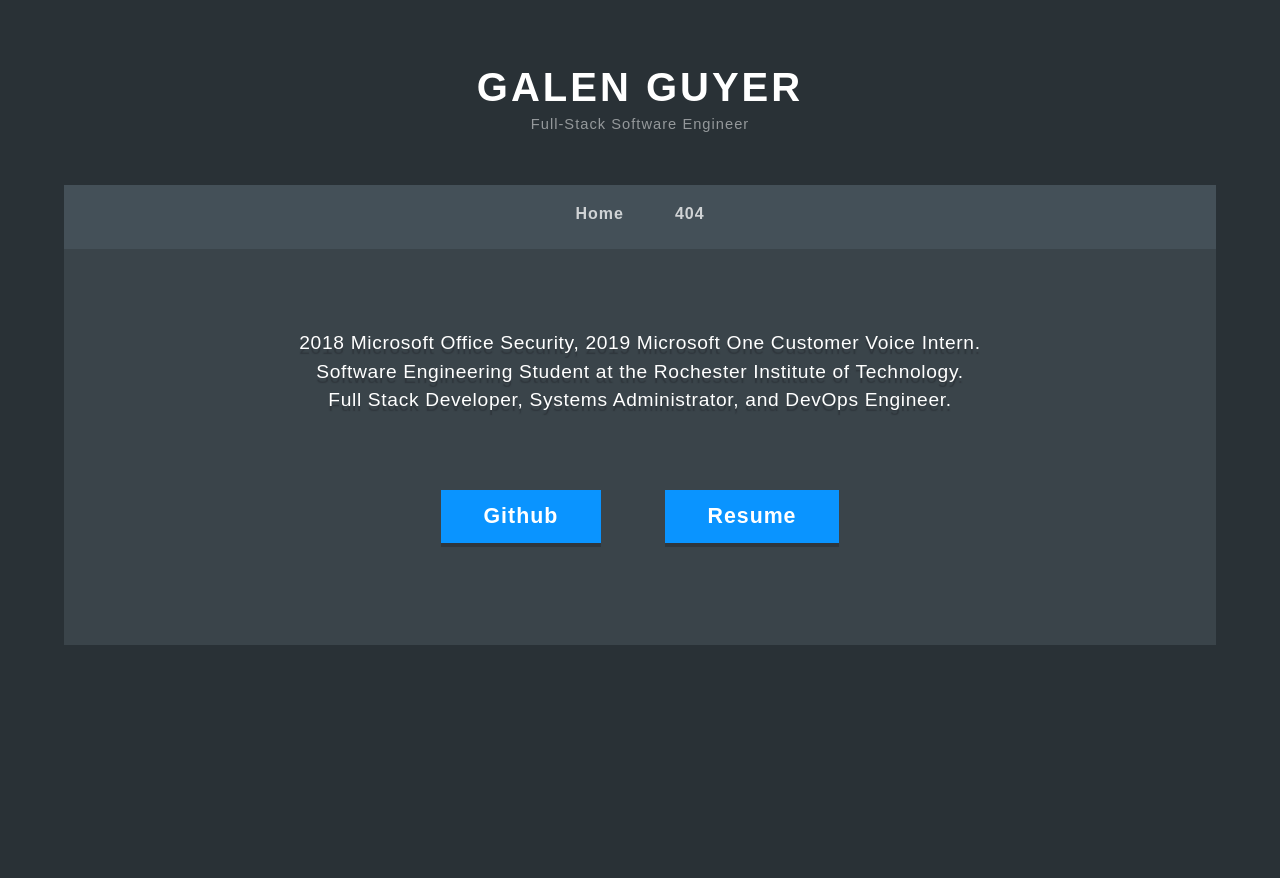
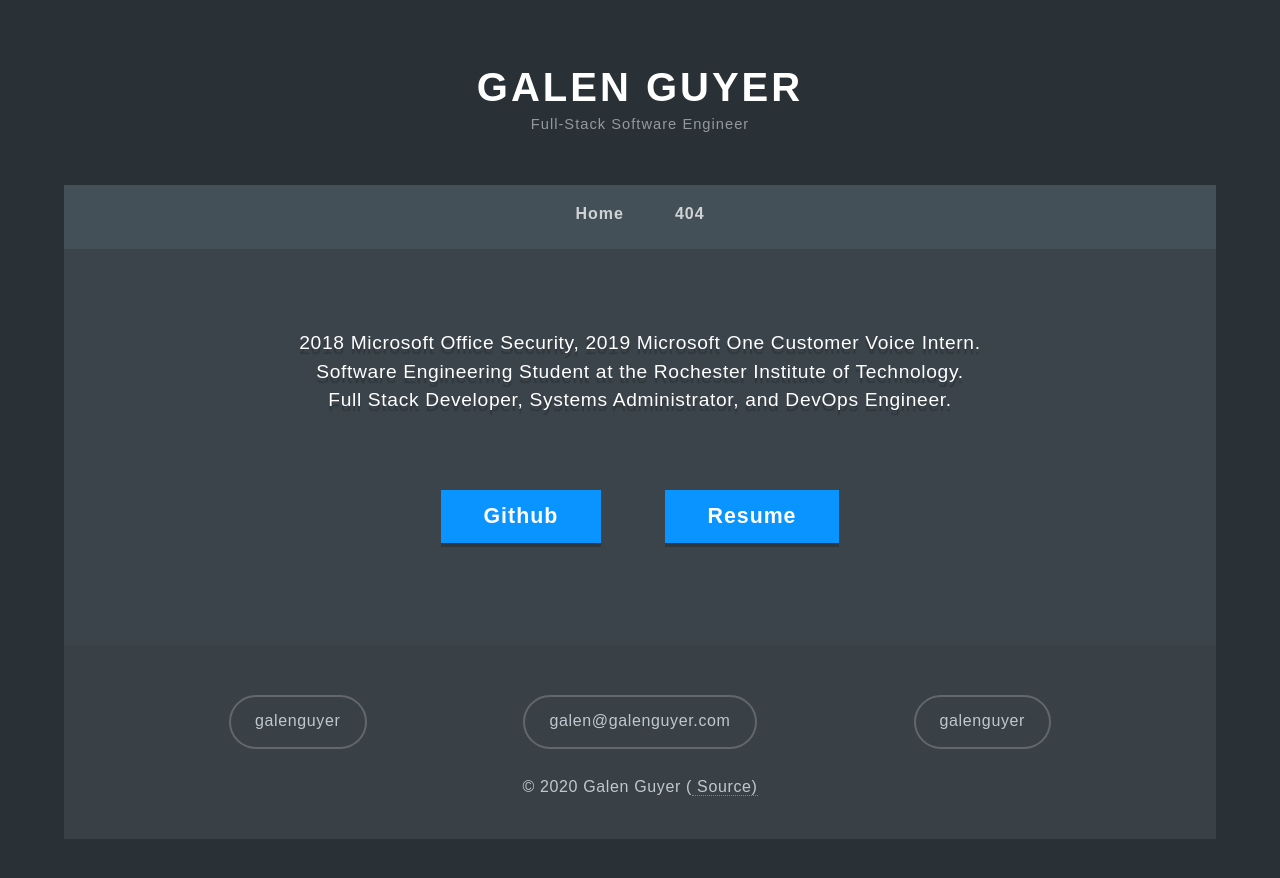
Before and after one commit to galenguyer/galenguyer.com-react, a React (Create React App) app: page / in a window 1280 px wide. Shown: the top 878 px of the page. Before the commit the page ends 800 px from the top, so only its background shows below. Built offline with nearby package versions, Linux system fonts and the light colour scheme.

Commit message:
Add basic Footer

```diff
--- a/src/App.js
+++ b/src/App.js
@@ -1,4 +1,5 @@
-import { BrowserRouter as Router, Switch, Route } from "react-router-dom";
+import { Switch, Route } from "react-router-dom";
+import Footer from "./components/Footer";
 import Header from "./components/Header";
 import Home from "./pages/Home";
 
@@ -14,6 +15,7 @@ export default function App(prps) {
                     <h1>404 Not Found</h1>
                 </Route>
             </Switch>
+            <Footer />
         </div>
     );
 }
--- /dev/null
+++ b/src/components/Footer.js
@@ -0,0 +1,31 @@
+import "./styles/Footer.scss";
+
+export default function Footer() {
+    return (
+        <div class="Footer">
+            <a class="Card" href="https://github.com/galenguyer">
+                <span>
+                    <i class="fab fa-github"></i> <span class="val">galenguyer</span>
+                </span>
+            </a>
+            <a class="Card" href="mailto:galen@galenguyer.com">
+                <span>
+                    <i class="fas fa-envelope"></i> <span class="val">galen@galenguyer.com</span>
+                </span>
+            </a>
+            <a class="Card" href="https://linkedin.com/in/galenguyer">
+                <span>
+                    <i class="fab fa-linkedin"></i> <span class="val">galenguyer</span>
+                </span>
+            </a>
+            <div style={{ width: "100%", textAlign: "center", display: "block" }}>
+                <div class="Copy">
+                    &copy; 2020 Galen Guyer (
+                    <a href="https://github.com/galenguyer/galenguyer.github.io">
+                        <i class="fab fa-github"></i> Source)
+                    </a>
+                </div>
+            </div>
+        </div>
+    );
+}
--- /dev/null
+++ b/src/components/styles/Footer.scss
@@ -0,0 +1,62 @@
+.Footer {
+    position: relative;
+    padding: 2em 2em;
+    background: #3a4146;
+    text-align: left;
+    letter-spacing: 0.04em;
+    line-height: 1.5em;
+    font-family: "Raleway", sans-serif;
+    font-weight: 300;
+    font-size: 16px;
+    display: flex;
+    flex-wrap: wrap;
+    justify-content: space-evenly;
+    .Card {
+        -moz-transition: color 0.2s ease-in-out, background-color 0.2s ease-in-out, border-color 0.2s ease-in-out;
+        -webkit-transition: color 0.2s ease-in-out, background-color 0.2s ease-in-out, border-color 0.2s ease-in-out;
+        -ms-transition: color 0.2s ease-in-out, background-color 0.2s ease-in-out, border-color 0.2s ease-in-out;
+        transition: color 0.2s ease-in-out, background-color 0.2s ease-in-out, border-color 0.2s ease-in-out;
+        color: #bec9cf;
+        text-decoration: none;
+        border: 2.4px solid rgba(255, 255, 255, 0.2);
+        border-radius: 48px;
+        padding: 12px 24px;
+        margin: 18px 24px;
+        text-align: center;
+        .val {
+            vertical-align: 2px;
+        }
+    }
+    .Card:hover {
+        color: #ffffff !important;
+        background-color: rgb(67, 74, 80);
+        border-color: rgba(255, 255, 255, 0.3);
+    }
+    .Copy {
+        color: #bec9cf;
+        text-decoration: none;
+        margin: 8px;
+        text-align: center;
+        a {
+            -moz-transition: color 0.2s ease-in-out, border-bottom-color 0.2s ease-in-out;
+            -webkit-transition: color 0.2s ease-in-out, border-bottom-color 0.2s ease-in-out;
+            -ms-transition: color 0.2s ease-in-out, border-bottom-color 0.2s ease-in-out;
+            transition: color 0.2s ease-in-out, border-bottom-color 0.2s ease-in-out;
+            border-bottom: dotted 1px rgba(255, 255, 255, 0.35);
+            color: #bec9cf;
+            text-decoration: none;
+        }
+        a:hover {
+            border-bottom-color: transparent;
+            color: #ffffff !important;
+        }
+    }
+}
+@media screen and (max-width: 1070px) {
+    footer {
+        .Card {
+            padding: 8px 16px;
+            margin: 4px;
+        }
+    }
+}
```
